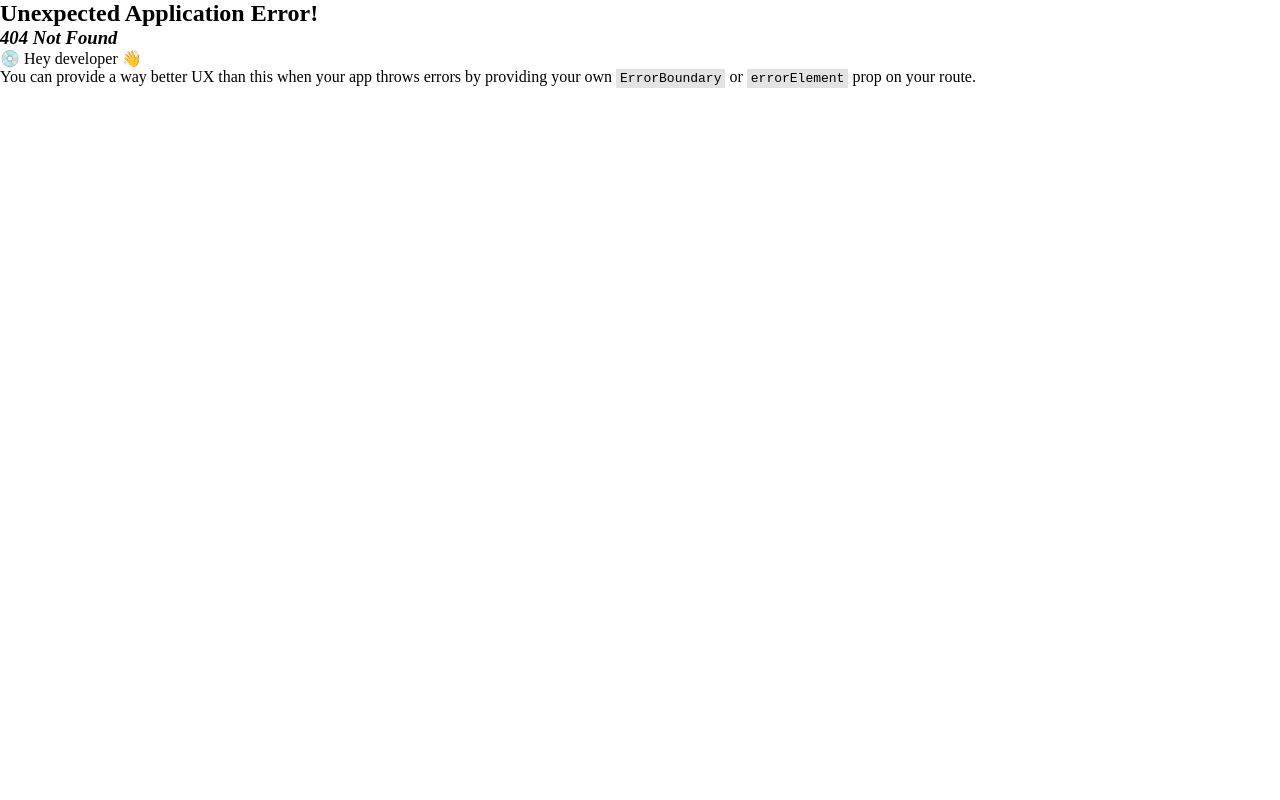
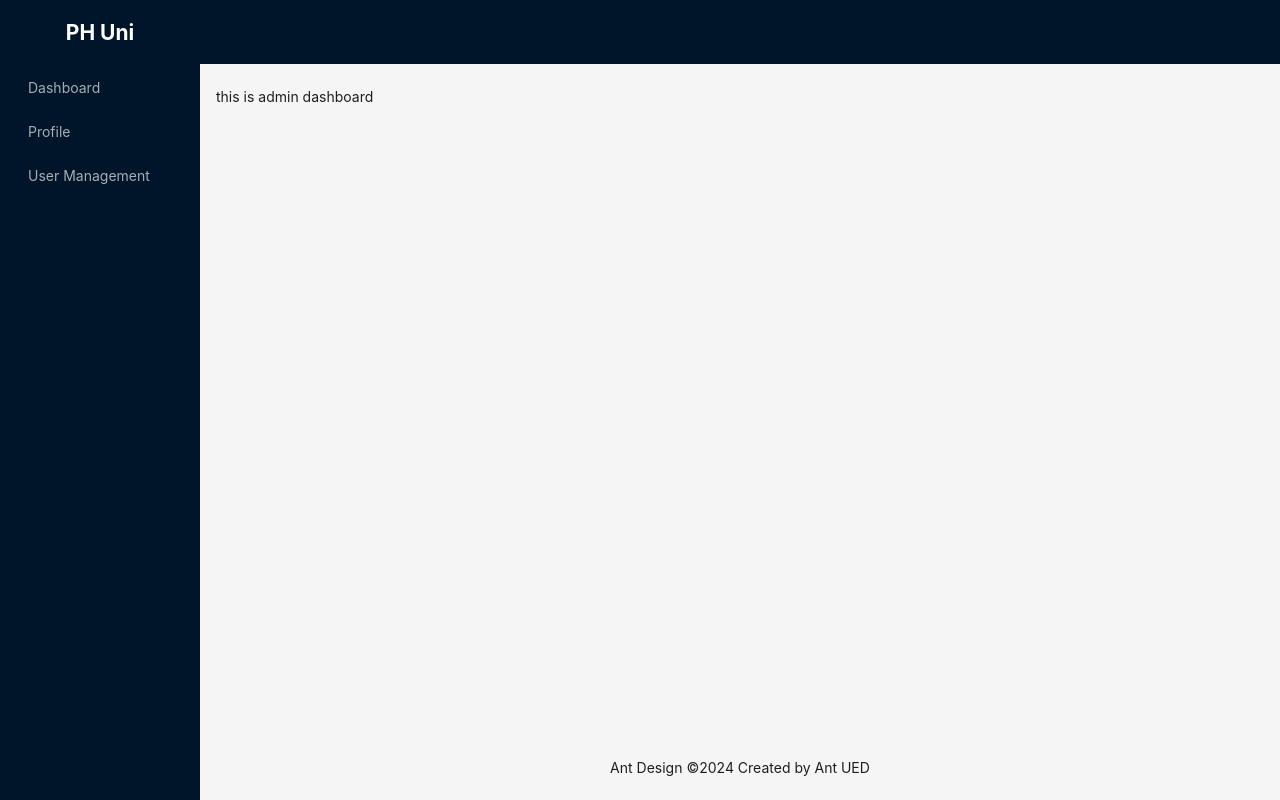
Before and after one commit to Shihab2022/first-mongoose-project-client, a React (Vite) app: page /admin/dashboard in a window 1280 px wide. Before the commit this address had no page. Built offline with nearby package versions, Linux system fonts and the light colour scheme.

Commit message:
5-5 Absolute Path, Relative Path, Outlet, And Layout Layer.

```diff
--- a/src/components/layout/MainLayout.tsx
+++ b/src/components/layout/MainLayout.tsx
@@ -1,4 +1,5 @@
 import { Layout, Menu, MenuProps } from "antd";
+import { Outlet } from "react-router-dom";
 
 const { Header, Content, Footer, Sider } = Layout;
 
@@ -8,8 +9,7 @@ const items: MenuProps["items"] = [
   { key: 3, label: "User Management" },
 ];
 
-const MainLayout = () => {
-  return (
+const MainLayout = () => (
   <>
     <Layout style={{ height: "100vh" }}>
       <Sider
@@ -43,7 +43,7 @@ const MainLayout = () => {
       <Layout>
         <Header style={{ padding: 0 }} />
         <Content style={{ margin: "24px 16px 0" }}>
-            <h1>this is all the content</h1>
+          <Outlet />
         </Content>
         <Footer style={{ textAlign: "center" }}>
           Ant Design ©{new Date().getFullYear()} Created by Ant UED
@@ -52,6 +52,5 @@ const MainLayout = () => {
     </Layout>
   </>
 );
-};
 
 export default MainLayout;
--- /dev/null
+++ b/src/pages/About.tsx
@@ -0,0 +1,9 @@
+const About = () => {
+    return (
+        <div>
+            This is About page
+        </div>
+    );
+};
+
+export default About;
--- /dev/null
+++ b/src/pages/Contact.tsx
@@ -0,0 +1,5 @@
+const Contact = () => {
+  return <div>This is Contact page</div>;
+};
+
+export default Contact;
--- /dev/null
+++ b/src/pages/Login.tsx
@@ -0,0 +1,5 @@
+const Login = () => {
+  return <div>This is Login page</div>;
+};
+
+export default Login;
--- /dev/null
+++ b/src/pages/Register.tsx
@@ -0,0 +1,9 @@
+const Register = () => {
+    return (
+        <div>
+            This is register page
+        </div>
+    );
+};
+
+export default Register;
--- /dev/null
+++ b/src/pages/admin/AdminDashboard.tsx
@@ -0,0 +1,5 @@
+const AdminDashboard = () => {
+  return <div>this is admin dashboard</div>;
+};
+
+export default AdminDashboard;
--- /dev/null
+++ b/src/pages/admin/CreateStudent.tsx
@@ -0,0 +1,5 @@
+const CreateStudent = () => {
+  return <div>create CreateStudent</div>;
+};
+
+export default CreateStudent;
--- a/src/routes/routes.tsx
+++ b/src/routes/routes.tsx
@@ -1,10 +1,52 @@
 import { createBrowserRouter } from "react-router-dom";
 import App from "../App";
+import About from "../pages/About";
+import Contact from "../pages/Contact";
+import Login from "../pages/Login";
+import Register from "../pages/Register";
+import AdminDashboard from "../pages/admin/AdminDashboard";
+import CreateStudent from "../pages/admin/CreateStudent";
 
 const router = createBrowserRouter([
   {
-    path: "/home",
+    path: "/",
     element: <App />,
+    children: [
+      {
+        path: "about",
+        element: <About />,
+      },
+      {
+        path: "contact",
+        element: <Contact />,
+      },
+    ],
+  },
+  {
+    path: "/admin",
+    element: <App />,
+    children: [
+      {
+        index: true, //if we want to show admin dashboard on /admin path then
+        element: <AdminDashboard />,
+      },
+      {
+        path: "dashboard",
+        element: <AdminDashboard />,
+      },
+      {
+        path: "create-student",
+        element: <CreateStudent />,
+      },
+    ],
+  },
+  {
+    path: "/login",
+    element: <Login />,
+  },
+  {
+    path: "/register",
+    element: <Register />,
   },
 ]);
 
```
Lines whose indentation alone changed are shown as unchanged.
